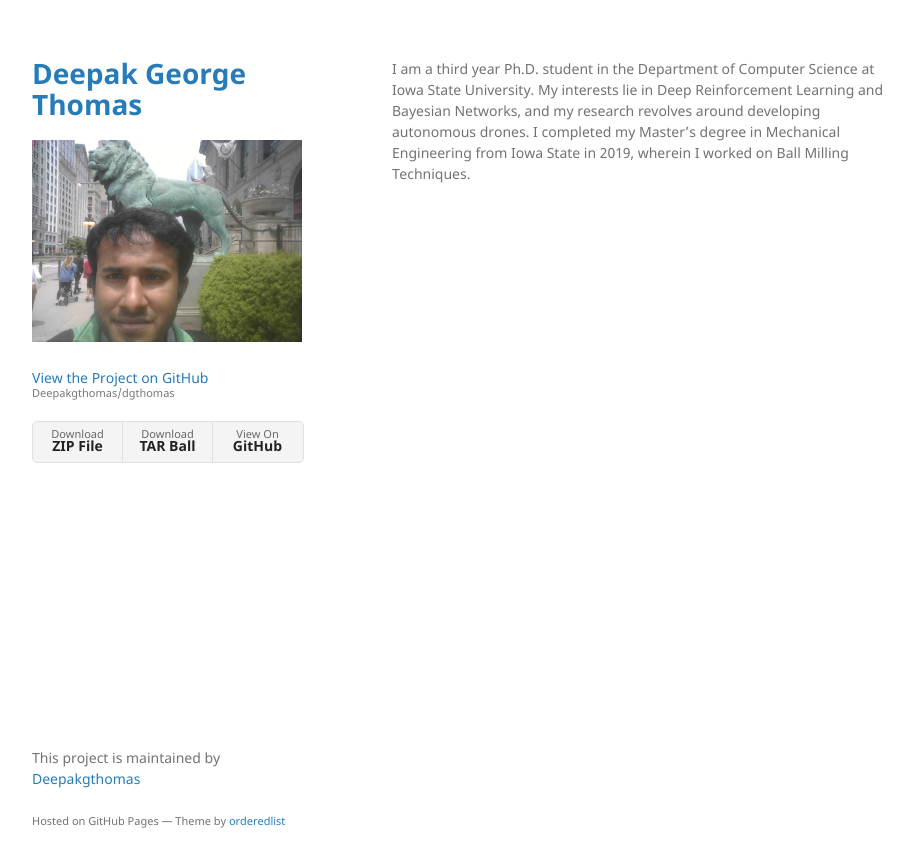
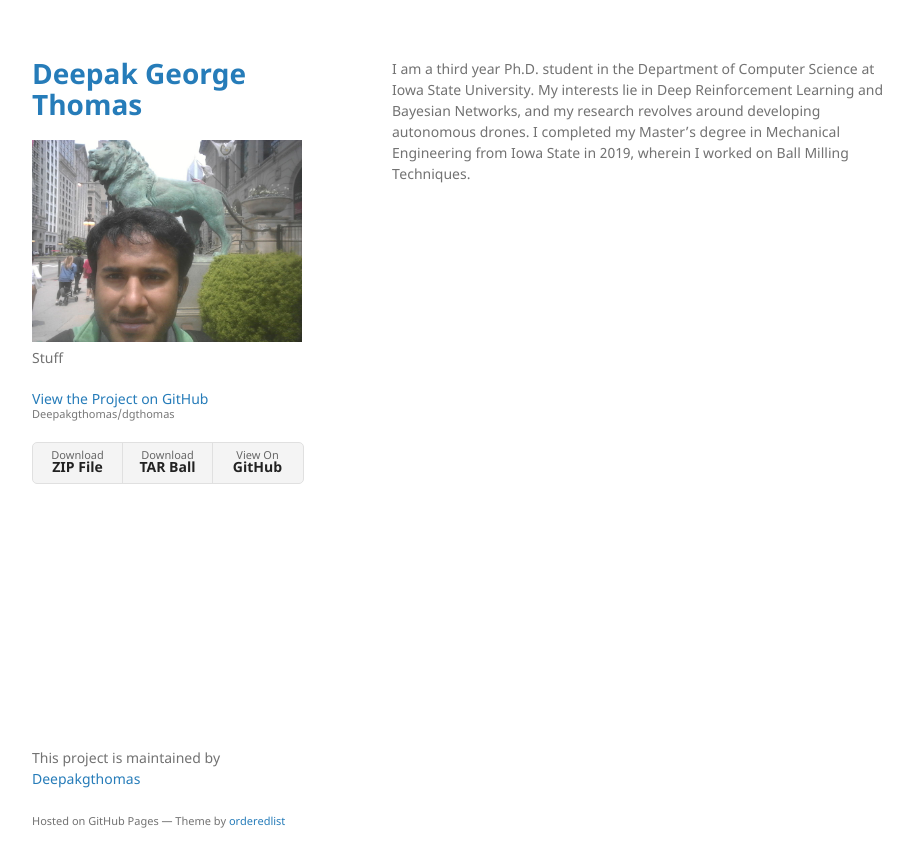
Before and after one commit to Deepakgthomas/dgthomas, a Jekyll site: the page built from index.md, in a window 1280 px wide. Shown: the top 867 px of the page, without its empty margins (178-1091 px from the left). Built offline with Jekyll 4.4.1, drawn with Linux system fonts in a browser that asks for light colours; our own code applies the rules of GitHub Pages for plain Markdown files; the repository's description, which GitHub fills in, is left out.

Commit message:
Update _config.yml

```diff
--- a/_config.yml
+++ b/_config.yml
@@ -1,6 +1,6 @@
 title: Deepak George Thomas
 logo: /assets/img/chicago_photo.jpg
-description:
+description: "Stuff"
 show_downloads: true
 google_analytics:
 theme: jekyll-theme-minimal
```
